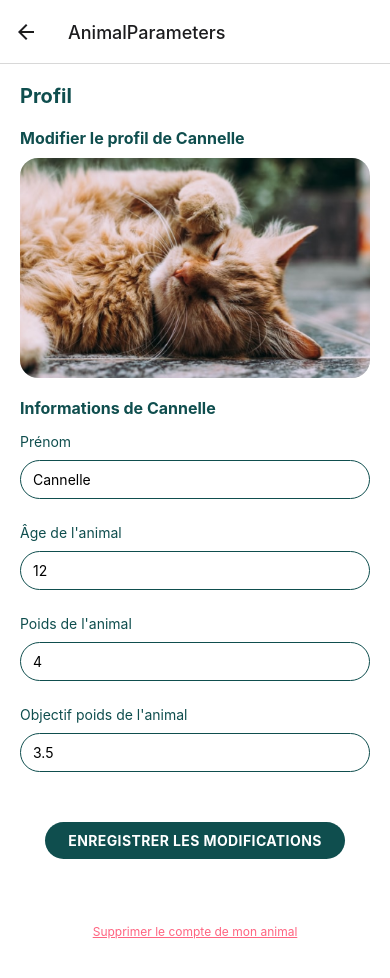
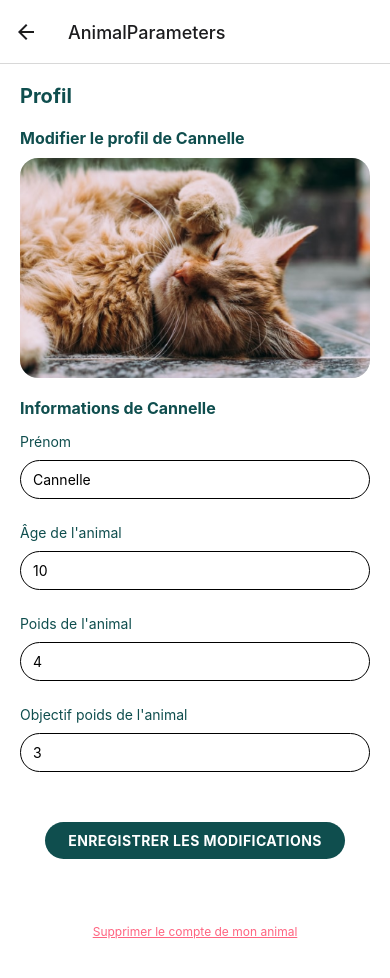
Before and after one commit to Sebastien-jo/Petty-Care-Front, a React Native app: screen /AnimalParameters in a window 390 px wide. Shown: the top 978 px of the page. Built offline with nearby package versions, Linux system fonts and the light colour scheme.

Commit message:
clean-forms

```diff
--- a/Context/UserProfileContext.js
+++ b/Context/UserProfileContext.js
@@ -5,7 +5,10 @@ const UserProfileContext = createContext({
     lastname: "",
     username: "",
     address: "",
-    pets:""
+    name:"",
+    age: "",
+    weight: "",
+    weightGoal: ""
 })
 
 const UserProfileContextProvider = ({children}) => {
@@ -14,7 +17,10 @@ const UserProfileContextProvider = ({children}) => {
         lastname: "Pellin",
         username: "anna.pellin@gmail.com",
         address: "7 rue du Mail 75002 Paris",
-        pets:"Cannelle"
+        name:"Cannelle",
+        age: "10",
+        weight: "4",
+        weightGoal: "3"
     }
 
     const [userProfile, setUserProfile] = useState(userProfileInit);
--- a/Screens/AnimalParameters.js
+++ b/Screens/AnimalParameters.js
@@ -1,16 +1,25 @@
-import React, {useState} from 'react';
-import {View, Text, Image, TouchableOpacity, TextInput, ScrollView} from 'react-native';
+import React, {useContext} from 'react';
+import {View, Text, Image, TouchableOpacity, ScrollView} from 'react-native';
+import {useForm} from "react-hook-form";
+import FormInput from '../Components/FormInput';
+import {UserProfileContext} from "../Context/UserProfileContext";
 import Style from "../Style";
 
 const Parameters = () => {
 
-    const [username , setUsername] = useState("Cannelle");
-    const [age, setAge] = useState("12");
-    const [weight, setWeight] = useState("4");
-    const [goalWeight, setGoalWeight] = useState("3.5");
+    const {userProfile, setUserProfile} = useContext(UserProfileContext);
 
-    const handleSubmit = (e) => {
-        e.preventDefault()
+    const {control, handleSubmit, formState: {errors}} = useForm({
+        defaultValues: {
+            name: "",
+            age: "",
+            weight: "",
+            weightGoal: ""
+        }
+    });
+
+    const onModify = (data) => {
+        console.log(data)
     }
 
     return (
@@ -21,31 +30,51 @@ const Parameters = () => {
                 </View>
 
                 <View style={Style.headerParameters}>
-                    <Text style={Style.tertiaryTitle}>Modifier le profil de Cannelle</Text>
+                    <Text style={Style.tertiaryTitle}>Modifier le profil de {userProfile.name}</Text>
                     <Image style={{width: "100%", height: 220, borderRadius: 18, marginTop: 10}} source={require("../assets/Image_Cat_Profile.png")}/>
                 </View>
 
                 <View style={Style.blockParameters}>
-                    <Text style={Style.tertiaryTitle}>Informations de Cannelle</Text>
+                    <Text style={Style.tertiaryTitle}>Informations de {userProfile.name}</Text>
 
                     <View>
                         <Text style={Style.currentText}>Prénom</Text>
-                        <TextInput value={username} onChangeText={(username) => setUsername(username)} style={Style.labelText}/>
+                        <FormInput
+                        name="name"
+                        placeholder={userProfile.name}
+                        control={control}
+                        rules={{required: "Veuillez renseigner un nom valide"}}
+                    />
                     </View>
 
                     <View>
                         <Text style={Style.currentText}>Âge de l'animal</Text>
-                        <TextInput value={age} onChangeText={(age) => setAge(age)} style={Style.labelText}/>
+                        <FormInput
+                        name="age"
+                        placeholder={userProfile.age}
+                        control={control}
+                        rules={{required: "Veuillez renseigner un nom valide"}}
+                    />
                     </View>
 
                     <View>
                         <Text style={Style.currentText}>Poids de l'animal</Text>
-                        <TextInput value={weight} onChangeText={(weight) => setWeight(weight)} style={Style.labelText}/>
+                        <FormInput
+                        name="weight"
+                        placeholder={userProfile.weight}
+                        control={control}
+                        rules={{required: "Veuillez renseigner un nom valide"}}
+                    />
                     </View>
 
                     <View>
                         <Text style={Style.currentText}>Objectif poids de l'animal</Text>
-                        <TextInput value={goalWeight} onChangeText={(goalWeight) => setGoalWeight(goalWeight)} style={Style.labelText}/>
+                        <FormInput
+                        name="weightGoal"
+                        placeholder={userProfile.weightGoal}
+                        control={control}
+                        rules={{required: "Veuillez renseigner un nom valide"}}
+                    />
                     </View>
 
                     <View style={Style.submitCenter}>
--- a/Screens/Login.js
+++ b/Screens/Login.js
@@ -1,9 +1,8 @@
-import React, {useState, useContext} from "react";
+import React, {useState} from "react";
 import {View, Text, Image, TouchableOpacity, ScrollView} from 'react-native';
 import Checkbox from 'expo-checkbox';
 import {useForm} from "react-hook-form";
 import FormInput from "../Components/FormInput";
-import {UserProfileContext} from "../Context/UserProfileContext";
 import Style from "../Style";
 
 const Login = ({navigation}) => {
@@ -21,14 +20,14 @@ const Login = ({navigation}) => {
 
     const onSignIn = async (data) => {
         console.log(data);
-        // e.preventDefault()
 
         fetch("https://localhost:8000/api/login", {
             method: "POST",
             body: JSON.stringify(data),
             headers: {
                 "Content-Type": "application/json",
-            }
+            },
+            redirect: navigation.navigate("Profile")
         }
         )
         .then(response => response.json())
@@ -108,14 +107,8 @@ const Login = ({navigation}) => {
                 <View style={{marginVertical: 30}}>
                     <Text style={Style.baselineText}>Vous n'avez pas de compte ?</Text>
 
-                    {/* Redirection définitive : déploiement */}
-                    {/* <TouchableOpacity onPress={() => alert("Redirection vers le site e-commerce")} style={Style.tertiaryCta}>
-                        <Text style={Style.tertiaryCtaText}>Découvrez nos produits</Text>
-                    </TouchableOpacity> */}
-
-                    {/* Redirection provisoire : dév */}
                     <View style={Style.containerView}>
-                        <TouchableOpacity onPress={() => navigation.navigate("Welcome")} style={Style.tertiaryCta}>
+                        <TouchableOpacity onPress={() => alert("Redirection vers le site e-commerce")} style={Style.tertiaryCta}>
                             <Text style={Style.tertiaryCtaText}>Découvrez nos produits</Text>
                         </TouchableOpacity>
                     </View>
--- a/Screens/Profile.js
+++ b/Screens/Profile.js
@@ -19,14 +19,14 @@ const Profile = ({navigation}) => {
 
     const onSignUp = async(data) => {
         console.log(data);
-        // e.preventDefault()
 
         fetch("https://localhost:8000/api/pets/create", {
             method: "POST",
             body: JSON.stringify(data),
             headers: {
                 "Content-Type": "application/json",
-            }
+            },
+            redirect: navigation.navigate("ConnectToy")
         }
         )
         .then(response => response.json())
@@ -96,12 +96,6 @@ const Profile = ({navigation}) => {
                         <Text style={Style.primaryCtaText}>Valider le profil</Text>
                     </TouchableOpacity>
                 </View>
-
-                <View>
-                    <TouchableOpacity onPress={() => navigation.navigate("ConnectToy")} style={Style.tertiaryCta}>
-                        <Text style={Style.tertiaryCtaText}>Poursuivre</Text>
-                    </TouchableOpacity>
-                </View>
             </ScrollView>
 
         </View>
--- a/Screens/TabPlay.js
+++ b/Screens/TabPlay.js
@@ -1,8 +1,11 @@
-import React from 'react';
-import {View, Text, Image, ImageBackground, TouchableOpacity, ScrollView} from 'react-native';
+import React, {useContext} from 'react';
+import {UserProfileContext} from "../Context/UserProfileContext";
+import {View, Text, ImageBackground, TouchableOpacity, ScrollView} from 'react-native';
 import Style from "../Style";
 
 const TabPlay = ({navigation}) => {
+
+    const {userProfile} = useContext(UserProfileContext);
 
     return (
         <View style={Style.containerNavigator}>
@@ -11,8 +14,8 @@ const TabPlay = ({navigation}) => {
                 <View style={Style.headerProfile}>
                     <ImageBackground style={{flex: 1}} source={require("../assets/Image_Cat_Profile.png")}>
                         <View style={Style.headerAnimal}>
-                            <Text style={Style.headerAnimalTitle}>Cannelle</Text>
-                            <Text style={Style.headerAnimalText}>12 ans</Text>
+                            <Text style={Style.headerAnimalTitle}>{userProfile.name}</Text>
+                            <Text style={Style.headerAnimalText}>{userProfile.age} ans</Text>
                             <Text style={Style.headerAnimalStatut}>Joueuse aguerrie</Text>
                         </View>
                     </ImageBackground>
--- a/Screens/TabProfile.js
+++ b/Screens/TabProfile.js
@@ -1,9 +1,12 @@
-import React from 'react';
+import React, {useContext} from 'react';
 import {View, Text, ImageBackground, TouchableOpacity, ScrollView} from 'react-native';
 import Ionicons from "react-native-vector-icons/Ionicons";
+import {UserProfileContext} from "../Context/UserProfileContext";
 import Style from "../Style";
 
 const TabProfile = ({navigation}) => {
+
+    const {userProfile} = useContext(UserProfileContext);
 
     return (
         <View style={Style.containerNavigator}>
@@ -16,8 +19,8 @@ const TabProfile = ({navigation}) => {
                         </TouchableOpacity>
 
                         <View style={Style.headerAnimal}>
-                            <Text style={Style.headerAnimalTitle}>Cannelle</Text>
-                            <Text style={Style.headerAnimalText}>12 ans</Text>
+                            <Text style={Style.headerAnimalTitle}>{userProfile.name}</Text>
+                            <Text style={Style.headerAnimalText}>{userProfile.age} ans</Text>
                             <Text style={Style.headerAnimalStatut}>Joueuse aguerrie</Text>
                         </View>
                     </ImageBackground>
@@ -74,8 +77,8 @@ const TabProfile = ({navigation}) => {
                         </View>
 
                         <View style={Style.wholeCard}>
-                            <Text style={Style.hightText}>4 kg</Text>
-                            <Text style={Style.currentText}>Objectif : 3.5 kg</Text>
+                            <Text style={Style.hightText}>{userProfile.weight} kg</Text>
+                            <Text style={Style.currentText}>Objectif : {userProfile.weightGoal} kg</Text>
                         </View>
                     </View>
                 </View>
--- a/Screens/UserParameters.js
+++ b/Screens/UserParameters.js
@@ -1,6 +1,6 @@
-import React, {useState, useContext} from 'react';
+import React, {useContext} from 'react';
 import {useForm} from "react-hook-form";
-import {View, Text, Image, TouchableOpacity, TextInput} from 'react-native';
+import {View, Text, Image, TouchableOpacity} from 'react-native';
 import FormInput from '../Components/FormInput';
 import {UserProfileContext} from "../Context/UserProfileContext";
 import Style from "../Style";
@@ -12,19 +12,14 @@ const Parameters = () => {
     const {control, handleSubmit, formState: {errors}} = useForm({
         defaultValues: {
             username: "",
-            password: ""
+            firstname: "",
+            lastname: "",
+            address: ""
         }
     });
 
-    // const [lastname, setLastname] = useState("Pellin");
-    // const [firstname, setFirstname] = useState("Anne");
-    // const [datebirth, setDatebirth] = useState("13/07/1985");
-    // const [email, setEmail] = useState("anne.pellin@gmail.com");
-    // const [address, setAddress] = useState("3 rue du mail 75002 Paris");
-
     const onModify = async (data) => {
         console.log(data);
-        // e.preventDefault()
     }
 
     return (
```
